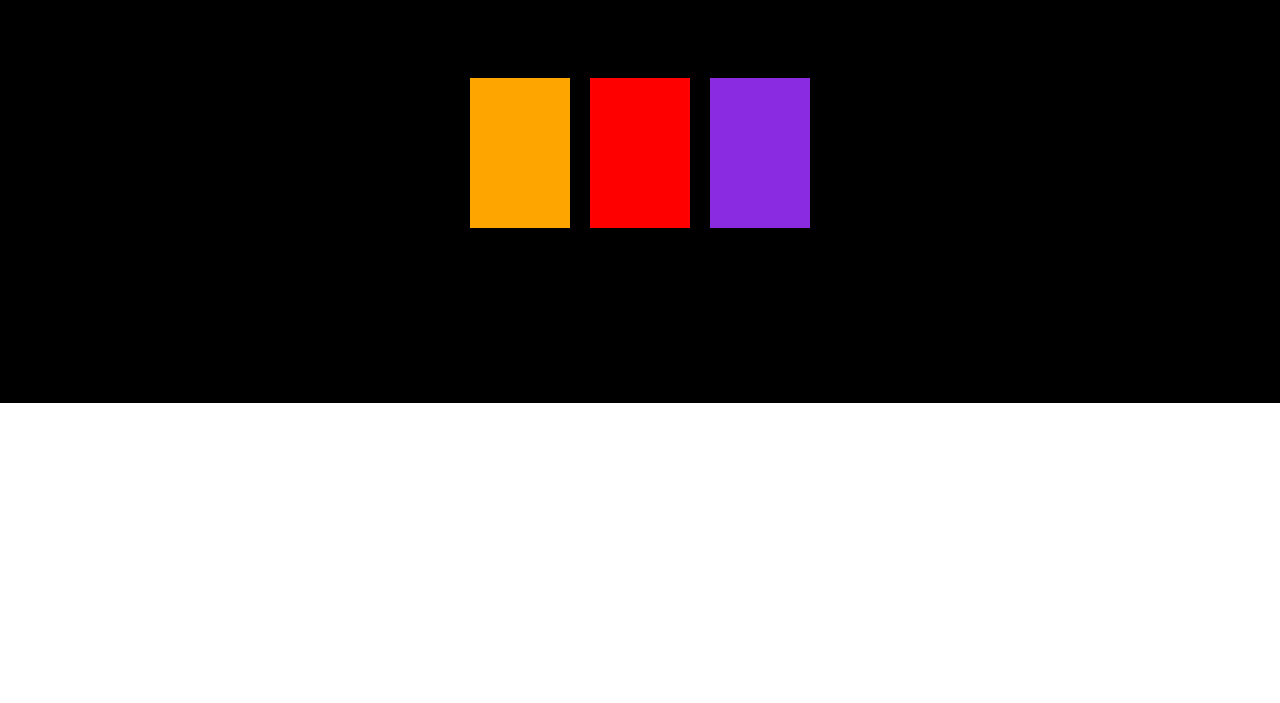
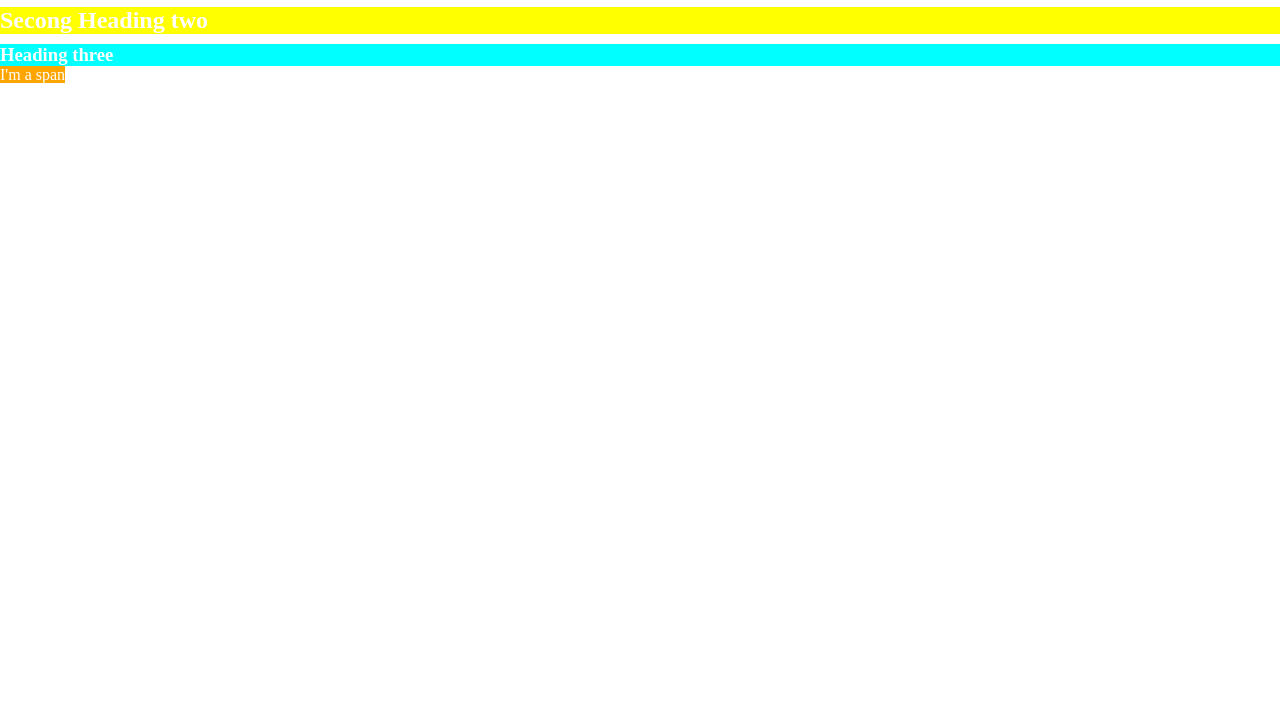
Before and after one commit to shravyaudupa/FullStackCource, a plain HTML site: page index.html in a window 1280 px wide. Shown: the part 97-800 px from the top of the page. Drawn offline with Linux system fonts and the light colour scheme.

Commit message:
combine selectors

```diff
--- a/index.html
+++ b/index.html
@@ -11,35 +11,43 @@
             padding: 0;
             margin: 0;
             box-sizing: border-box;
+            margin-top: 10px;
         }
 
-
-        .child {
-            width: 100px;
-            height: 150px;
-            background-color: orange;
-            margin: 10px;
+        .background{
+            color: #ffff;
+            background-color: pink;
         }
 
-        .parent {
-            height: 500px;
-            background-color: black;
-            position: relative;
-            display: flex;
-            flex-direction: row;
-            justify-content: center;
-            align-items: center;
+        h1.background{
+            background-color: pink;
+        }
+
+        h2.background{
+            background-color: yellow;
+        }
+
+        h2.background#unique{
+            background-color: red;
+        }
+
+        h3.background{
+            background-color: cyan;
+        }
+
+        span.background{
+            background-color: orange;
         }
 
     </style>
 </head>
 
 <body>
-    <div class="parent">
-        <div class="child"></div>
-        <div style="background-color: red;" class="child"></div>
-        <div style="background-color: blueviolet;" class="child"></div>
-    </div>
+    <h1 class="background" >Heading one</h1>
+    <h2 id="unique" class="background" >Heading two</h2>
+    <h2 class="background" >Secong Heading two</h2>
+    <h3 class="background" >Heading three</h3>
+    <span class="background" >I'm a span</span>
 </body>
 
 </html>
```
